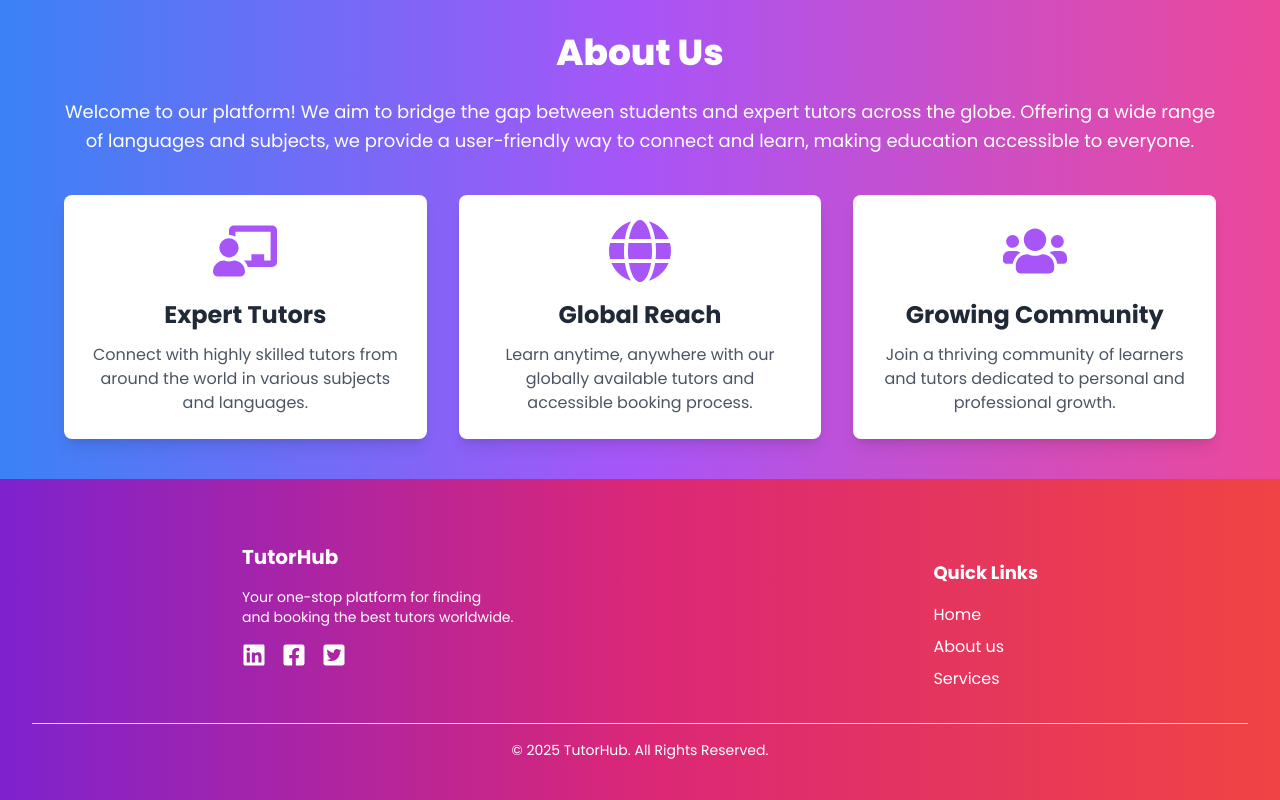
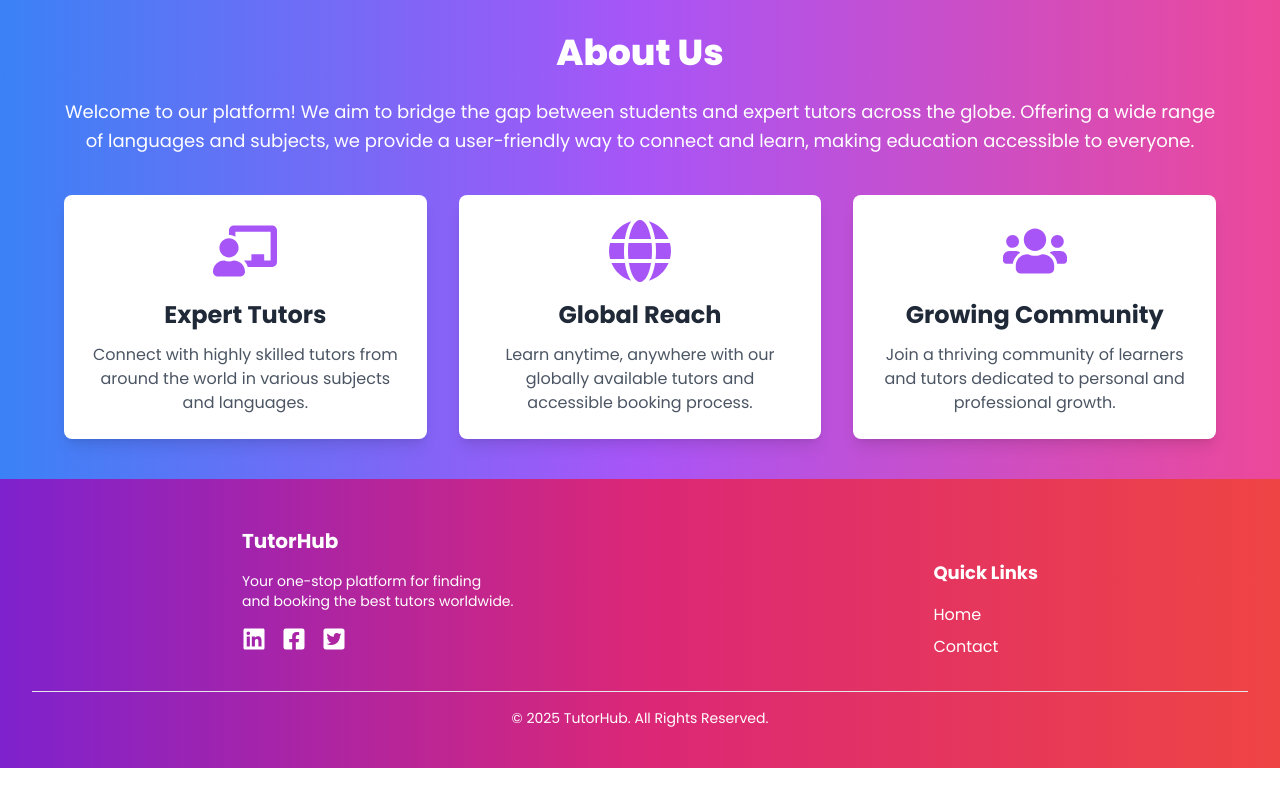
Before and after one commit to Ahad-Miah/TutorHub, a React (Vite) app: page / in a window 1280 px wide. Shown: the part 2721-3521 px from the top of the page. After the commit the page ends 3489 px from the top, so only its background shows below. Built offline with nearby package versions, Linux system fonts and the light colour scheme; no server answers.

Commit message:
add relevant footer links

```diff
--- a/src/Components/Footer/Footer.jsx
+++ b/src/Components/Footer/Footer.jsx
@@ -33,8 +33,9 @@
                         <h2 className="text-lg font-bold my-4">Quick Links</h2>
                         <ul className="space-y-2 cursor-pointer">
                             <li><Link to="/" className="hover:text-yellow-400">Home</Link></li>
-                            <li><a href='#aboutUs'><p className="hover:text-yellow-400">About us</p></a></li>
-                           <li><a href='#service'><p className="hover:text-yellow-400">Services</p></a></li>
+                            <li><Link to="/contactUs" className="hover:text-yellow-400">Contact</Link></li>
+
+
                             {/* <li><p className="hover:text-yellow-400">Contact</p></li> */}
                         </ul>
                     </div>
--- a/src/Components/Navbar/Navbar.jsx
+++ b/src/Components/Navbar/Navbar.jsx
@@ -80,7 +80,7 @@
     const links = <>
         <li><NavLink to="/" className="text-lg text-white hover:text-yellow-400">Home</NavLink></li>
         <li><NavLink to="/findTutors/all" className="text-lg text-white hover:text-yellow-400">Find Tutors</NavLink></li>
-        <li><NavLink to="/contactMe" className="text-lg text-white hover:text-yellow-400">Contact</NavLink></li>
+        <li><NavLink to="/contactUs" className="text-lg text-white hover:text-yellow-400">Contact</NavLink></li>
         {
             user && <>
                 <div className='lg:hidden items-center justify-center text-center *:mb-4'>
--- a/src/Routes/Router.jsx
+++ b/src/Routes/Router.jsx
@@ -36,7 +36,7 @@
                 element:<FindTutors></FindTutors>
             },
             {
-                path:"contactMe",
+                path:"contactUs",
                 element:<ContactMe></ContactMe>
             },
             {
```
